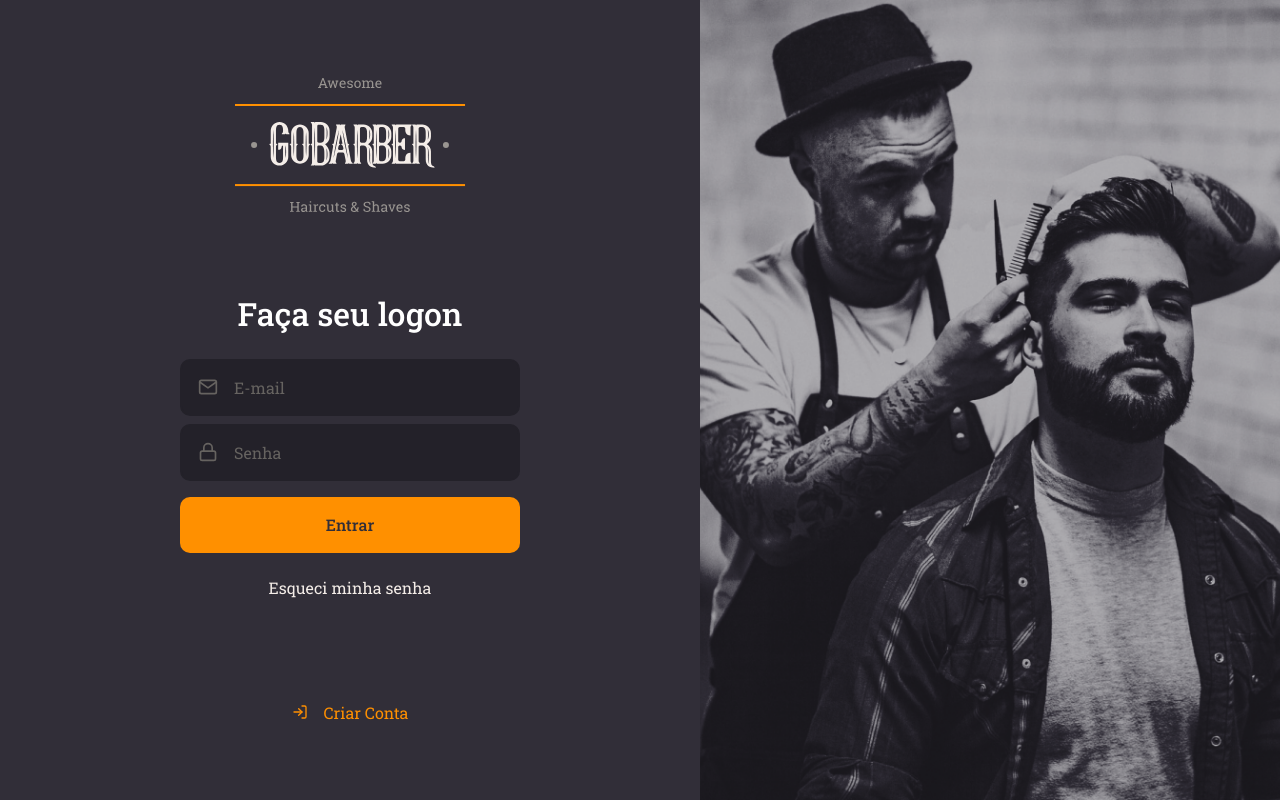
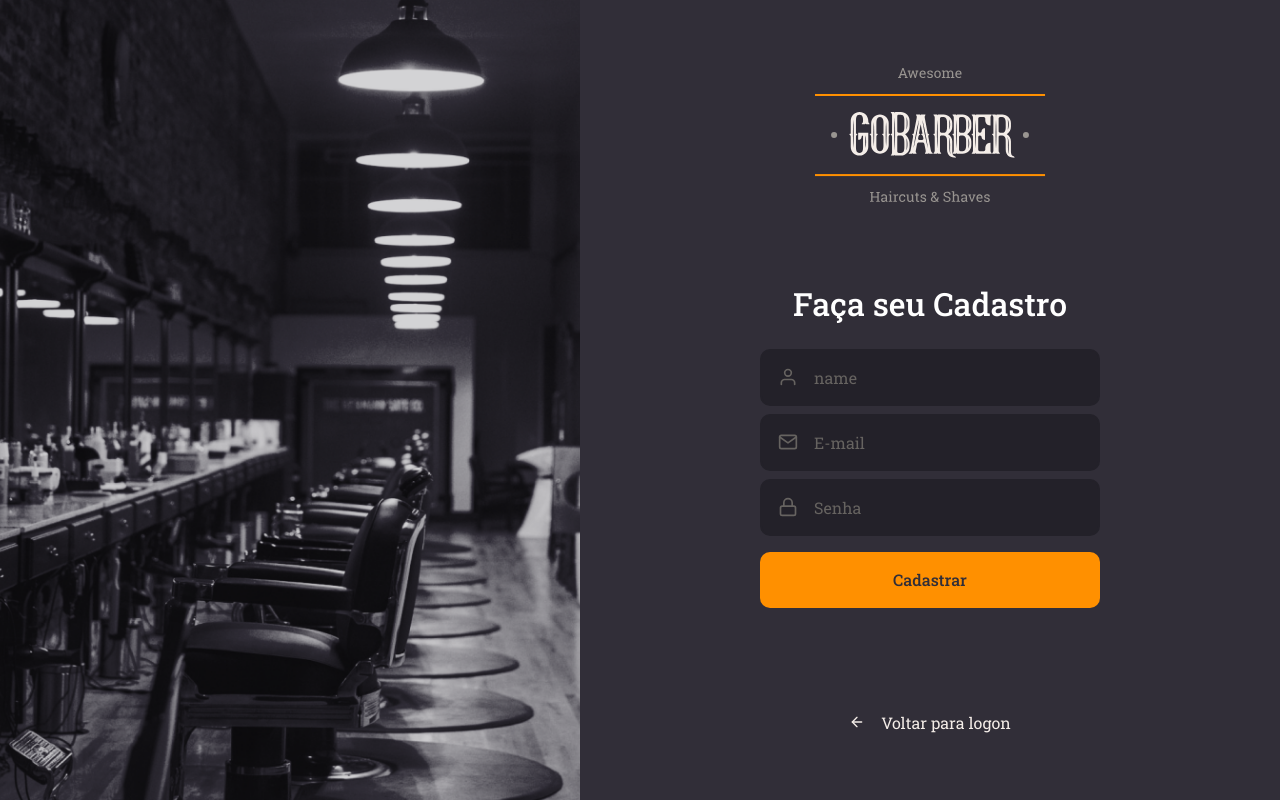
Before and after one commit to matheustark/GoBarberWeb, a React (Create React App) app: page / in a window 1280 px wide. Built offline with nearby package versions, Linux system fonts and the light colour scheme.

Commit message:
create sign up page

```diff
--- a/src/App.tsx
+++ b/src/App.tsx
@@ -1,12 +1,13 @@
 import React from 'react';
 
-import SignIn from './pages/SignIn';
+// import SignIn from './pages/SignIn';
+import SignUp from './pages/SignUp';
 import GlobalStyles from './styles/global';
 
 const App: React.FC = () => {
   return (
     <>
-      <SignIn />
+      <SignUp />
       <GlobalStyles />
     </>
   );
--- /dev/null
+++ b/src/pages/SignUp/index.tsx
@@ -0,0 +1,42 @@
+import React from 'react';
+import { FiArrowLeft, FiMail, FiUser, FiLock } from 'react-icons/fi';
+
+import logoImg from '../../assets/logo.svg';
+
+import Input from '../../components/Input';
+import Button from '../../components/Button';
+
+import { Container, Content, Background } from './styles';
+
+const SignIn: React.FC = () => (
+  <Container>
+    <Background />
+
+    <Content>
+      <img src={logoImg} alt="GoBarber" />
+
+      <form>
+        <h1>Faça seu Cadastro</h1>
+
+        <Input name="name" icon={FiUser} placeholder="name" />
+        <Input name="email" icon={FiMail} placeholder="E-mail" />
+
+        <Input
+          name="password"
+          icon={FiLock}
+          type="password"
+          placeholder="Senha"
+        />
+
+        <Button type="submit">Cadastrar</Button>
+      </form>
+
+      <a href="login">
+        <FiArrowLeft />
+        Voltar para logon
+      </a>
+    </Content>
+  </Container>
+);
+
+export default SignIn;
--- /dev/null
+++ b/src/pages/SignUp/styles.ts
@@ -0,0 +1,70 @@
+import styled from 'styled-components';
+import { shade } from 'polished';
+
+import signInBackgroundImg from '../../assets/sign-up.png';
+
+export const Container = styled.div`
+  height: 100vh;
+
+  display: flex;
+  align-items: stretch;
+`;
+
+export const Content = styled.div`
+  display: flex;
+  flex-direction: column;
+  align-items: center;
+
+  place-content: center;
+
+  width: 100%;
+  max-width: 700px;
+
+  form {
+    margin: 80px 0;
+    width: 340px;
+    text-align: center;
+
+    h1 {
+      margin-bottom: 24px;
+    }
+
+    a {
+      color: #f4ede8;
+      display: block;
+      margin-top: 24px;
+      text-decoration: none;
+      transition: color 0.2s;
+
+      &:hover {
+        color: ${shade(0.2, '#f4ede8')};
+      }
+    }
+  }
+
+  > a {
+    color: #f4ede8;
+    display: block;
+    margin-top: 24px;
+    text-decoration: none;
+    transition: color 0.2s;
+    transition: color 0.2s;
+
+    display: flex;
+    align-items: center;
+
+    svg {
+      margin-right: 16px;
+    }
+
+    &:hover {
+      color: ${shade(0.2, '#f4ede8')};
+    }
+  }
+`;
+
+export const Background = styled.div`
+  flex: 1;
+  background: url(${signInBackgroundImg}) no-repeat center;
+  background-size: cover;
+`;
```
Also changed, not shown: src/assets/sign-up.png (added).
